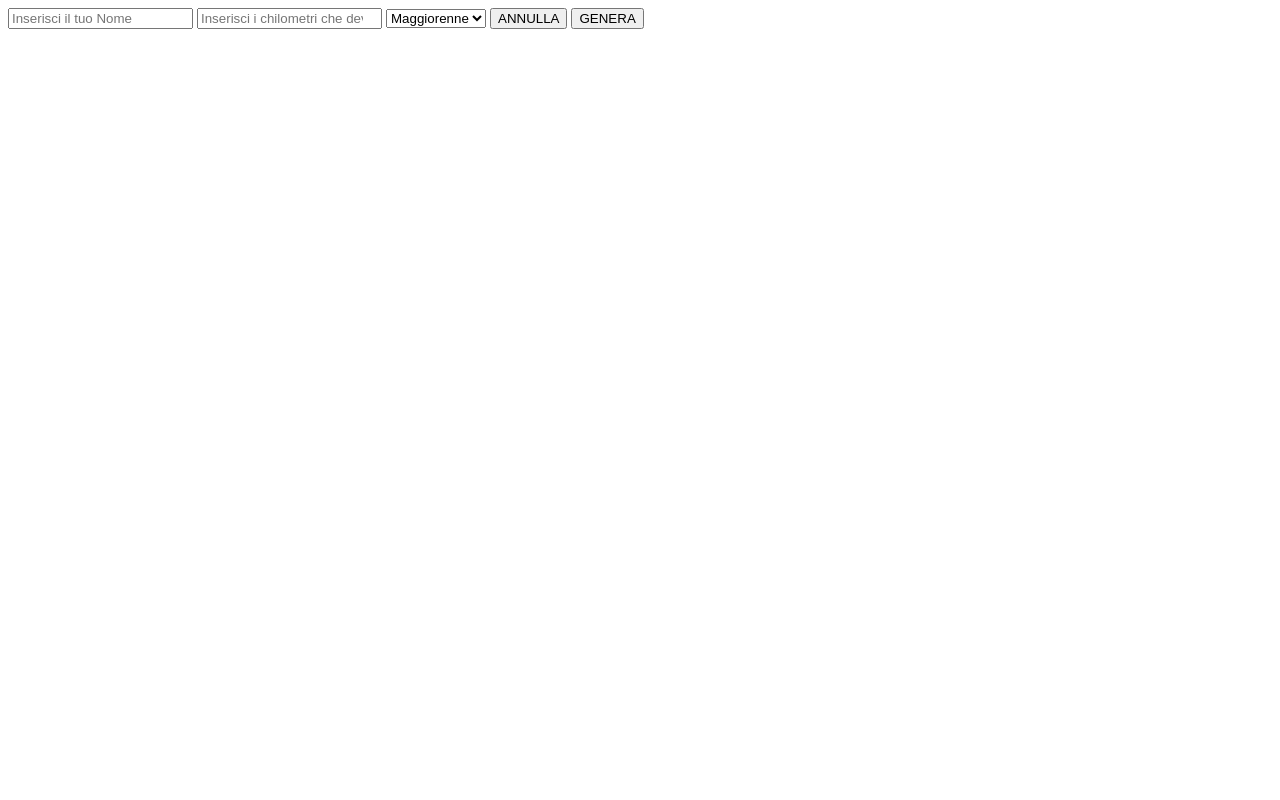
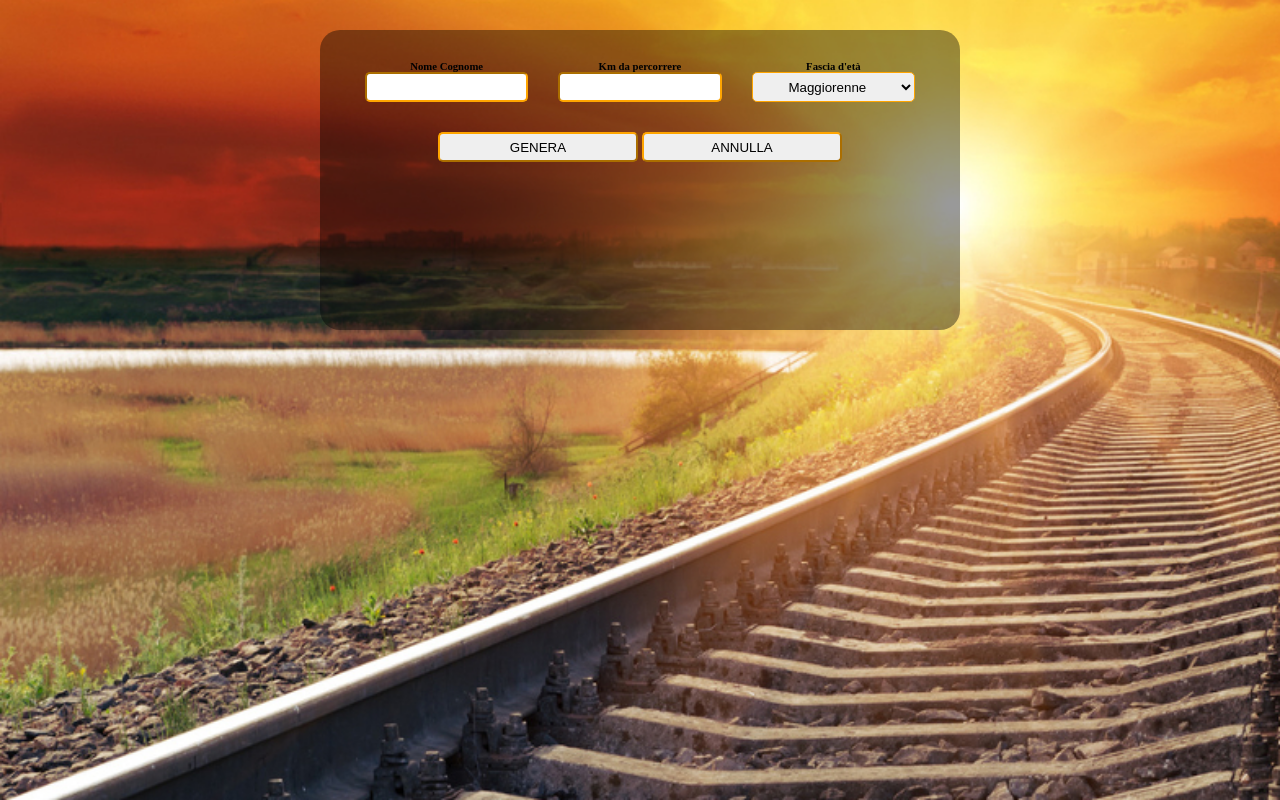
Before and after one commit to SimonePizziconi/js-biglietto-treno-form, a plain HTML site: page index.html in a window 1280 px wide. Drawn offline with Linux system fonts and the light colour scheme.

Commit message:
Add css + function button + innerHTML

```diff
--- a/css/style.css
+++ b/css/style.css
@@ -0,0 +1,60 @@
+*{
+    margin: 0;
+    padding: 0;
+    box-sizing: border-box;
+}
+
+.container{
+    width: 100%;
+    height: 100vh;
+    background-image: url(../img/ferrovia-riconvertita-in-italia.jpg);
+    background-repeat: no-repeat;
+    background-size: cover;
+    padding-top: 30px;
+}
+
+.box{
+    background-color: rgba(0, 0, 0, 0.4);
+    width: 50%;
+    text-align: center;
+    height: 300px;
+    margin: 0 auto;
+    padding: 30px;
+    border-radius: 20px;
+}
+
+.ticket{
+    width: 80%;
+    height: 300px;
+    margin: 0 auto;
+    background-color: rgba(250, 250, 250, 0.6);
+    margin-top: 70px;
+    display: none;
+}
+
+.active{
+    display: block;
+}
+
+.input-style{
+    border-color: orange;
+    border-radius: 5px;
+    width: 100%;
+    height: 30px;
+    text-align: center;
+}
+
+.button-style{
+    width: 200px;
+}
+
+.flex-container{
+    display: flex;
+    flex-wrap: wrap;
+    justify-content: center;
+    gap: 30px;
+}
+
+.col-33{
+    width: calc(100% / 3 - 30px);
+}
--- a/index.html
+++ b/index.html
@@ -7,19 +7,63 @@
     <link rel="stylesheet" href="css/style.css">
 </head>
 <body>
+    <div class="container">
+        <!-- FORM -->
+        <div class="box">
+            <form action="#">
+                <div class="flex-container">
+                    <div class="col-33">
+                        <h6>Nome Cognome</h6>
+                        <input class="user-name input-style" type="text">
+                    </div>
+                    <div class="col-33">
+                        <h6>Km da percorrere</h6>
+                        <input class="kilometers input-style" type="number">
+                    </div>
+                    <div class="col-33">
+                        <h6>Fascia d'et&agrave;</h6>
+                        <select class="age-user input-style" name="" id="">
+                            <option value="Maggiorenne">Maggiorenne</option>
+                            <option value="Minorenne">Minorenne</option>
+                            <option value="Over 65">Over 65</option>
+                        </select>
+                    </div>
+                    <div class="col">
+                        <button class="genera input-style button-style">GENERA</button>
+                        <button class="annulla input-style button-style">ANNULLA</button>
+                    </div>
+                </div>
+            </form>
+        </div>
 
-    <form action="#">
-
-        <input class="user-name" type="text" placeholder="Inserisci il tuo Nome">
-        <input class="kilometers" type="number" placeholder="Inserisci i chilometri che devi effettuare">
-        <select class="age-user" name="" id="">
-            <option value="Maggiorenne">Maggiorenne</option>
-            <option value="Minorenne">Minorenne</option>
-            <option value="Over 65">Over 65</option>
-        </select>
-        <button>ANNULLA</button>
-        <button class="genera">GENERA</button>
-    </form>
+        <div class="ticket">
+            <div>
+                <h2>DETTAGLIO PASSEGGERI</h2>
+                <div class="ticket-name">
+                    <h2>Nome Passeggero</h2>
+                    <span id="name-pass"></span>
+                </div>
+            </div>
+            <div class="ticket-number">
+                <div class="col-25">
+                    <h5>Offerta</h5>
+                    <span id="type-ticket"></span>
+                </div>
+                <div class="col-25">
+                    <h5>Carrozza</h5>
+                    <span id="number-train"></span>
+                </div>
+                <div class="col-25">
+                    <h5>Codice CP</h5>
+                    <span id="ticket-code"></span>
+                </div>
+                <div class="col-25">
+                    <h5>Costo Biglietto</h5>
+                    <span id="price-ticket"></span>
+                </div>
+            </div>
+        </div>
+    </div>
 
 
 
--- a/js/script.js
+++ b/js/script.js
@@ -5,6 +5,7 @@ let invio = document.querySelector(".genera");
 invio.addEventListener("click",
     function(){
         let nameUser = document.querySelector(".user-name").value;
+        document.getElementById("name-pass").innerHTML = nameUser;
         console.log(nameUser);
 
         let ageUser = document.querySelector(".age-user").value;
@@ -23,14 +24,43 @@ invio.addEventListener("click",
 
             priceTicket = (priceTicket - (priceTicket / 100 * 20));
             console.log(priceTicket);
+            document.getElementById("type-ticket").innerHTML = "Ticket Under";
 
         } else if (ageUser === "Over 65"){ // - va applicato uno sconto del 40% per gli over 65.
 
             priceTicket = (priceTicket - (priceTicket / 100 * 40));
             console.log(priceTicket);
+            document.getElementById("type-ticket").innerHTML = "Ticket Over";
+
+        } else {
+
+            document.getElementById("type-ticket").innerHTML = "Ticket Standard";
+
         }
 
+
+        // Il recap dei dati e l’output del prezzo finale, andranno quindi stampati in pagina (il prezzo dovrà essere formattato con massimo due decimali, per indicare i centesimi sul prezzo).
         let finalPriceTicket = Math.round(priceTicket * 100) / 100;
         console.log(finalPriceTicket);
+
+        let messagePrice = document.querySelector("#price-ticket")
+        messagePrice.innerHTML = finalPriceTicket
+
+        // Quando "clicchiamo" genera si crea un biglietto virtuale
+
+        let fakeTicket = document.querySelector(".ticket");
+        fakeTicket.classList.add("active")
+        console.log(fakeTicket);
+
+        // Quando "clicchiamo" annulla si cancella il biglietto virtuale
+        let cancel = document.querySelector(".annulla")
+        cancel.addEventListener("click",
+            function(){
+                fakeTicket.classList.remove("active")
+            }
+        );
+
+
+
     }
 );
```
Also changed, not shown: img/ferrovia-riconvertita-in-italia.jpg (added).
